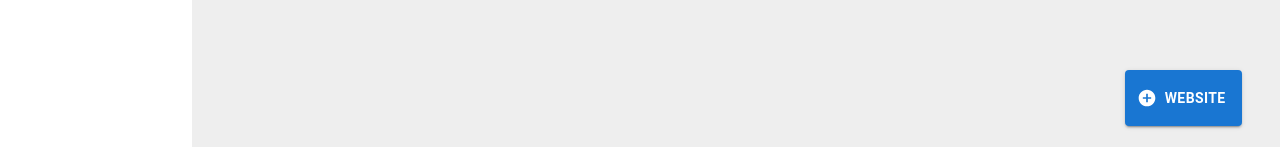
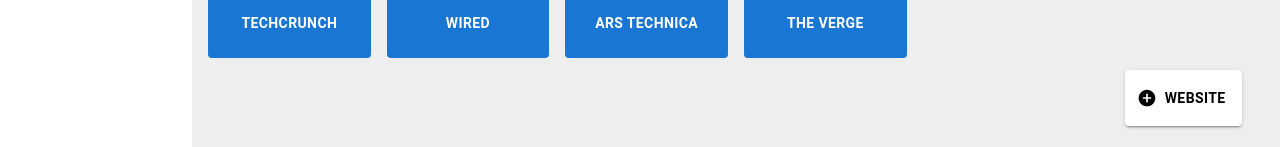
Before and after one commit to albertcastineira/browserhub-project, a React (Vite) app: page / in a window 1280 px wide. Shown: the part 650-797 px from the top of the page. Built offline with nearby package versions, Linux system fonts and the light colour scheme; some icons are missing.

Commit message:
fix: add website button now is aligned with the website mode

```diff
--- a/src/components/Website.tsx
+++ b/src/components/Website.tsx
@@ -40,7 +40,7 @@
                 onContextMenu={handleClick}
                 sx={{
                     width: '100%',
-                    height: "7vw",
+                    height: "8em",
                     fontWeight: "bold",
                     paddingTop: 6,
                     color: "white"
--- a/src/components/WebsiteList.tsx
+++ b/src/components/WebsiteList.tsx
@@ -1,5 +1,5 @@
 import React, { useContext, useEffect, useState } from 'react';
-import { Box, Button } from '@mui/material';
+import { Box, Button, useTheme } from '@mui/material';
 import { Website as WebsiteInterface } from '../domain/interfaces/Website.interface';
 import Website from './Website';
 import { GlobalContext } from '../context/GlobalContext';
@@ -13,15 +13,15 @@
 const WebsiteList: React.FC<WebsiteListProps> = () => {
     const { selectedCategory, websites, websiteFormOpen, setWebsiteFormOpen, setWebsiteFormMode, setCurrentWebsiteId, deleteWebsite } = useContext(GlobalContext);
     const [filteredWebsites, setFilteredWebsites] = useState<WebsiteInterface[]>([]);
+    const theme = useTheme();
 
     useEffect(() => {
-        if (selectedCategory != "0") {
+        if (selectedCategory !== "0") {
             const filtered = websites.filter((website) => website.categoryId === selectedCategory);
             setFilteredWebsites(filtered);
         } else {
             setFilteredWebsites(websites);
         }
-
     }, [selectedCategory, websites]);
 
     const handleOpenWebsiteForm = () => {
@@ -45,7 +45,12 @@
             <Box
                 sx={{
                     display: 'grid',
-                    gridTemplateColumns: 'repeat(12, 1fr)',
+                    gridTemplateColumns: {
+                        xs: 'repeat(4, 1fr)',
+                        sm: 'repeat(6, 1fr)',
+                        md: 'repeat(8, 1fr)',
+                        lg: 'repeat(12, 1fr)',
+                    },
                     gap: '16px',
                     marginTop: '16px',
                     maxHeight: "85vh",
@@ -75,8 +80,11 @@
                     right: "3%",
                     zIndex: 1000,
                     height: "4em",
-                    fontWeight: "bold"
-                }}>
+                    fontWeight: "bold",
+                    color: theme.palette.mode === 'dark' ? "white" : "black",
+                    backgroundColor: theme.palette.mode === 'dark' ? "#121212" : "white",
+                }}
+            >
                 Website
             </Button>
         </>
```
